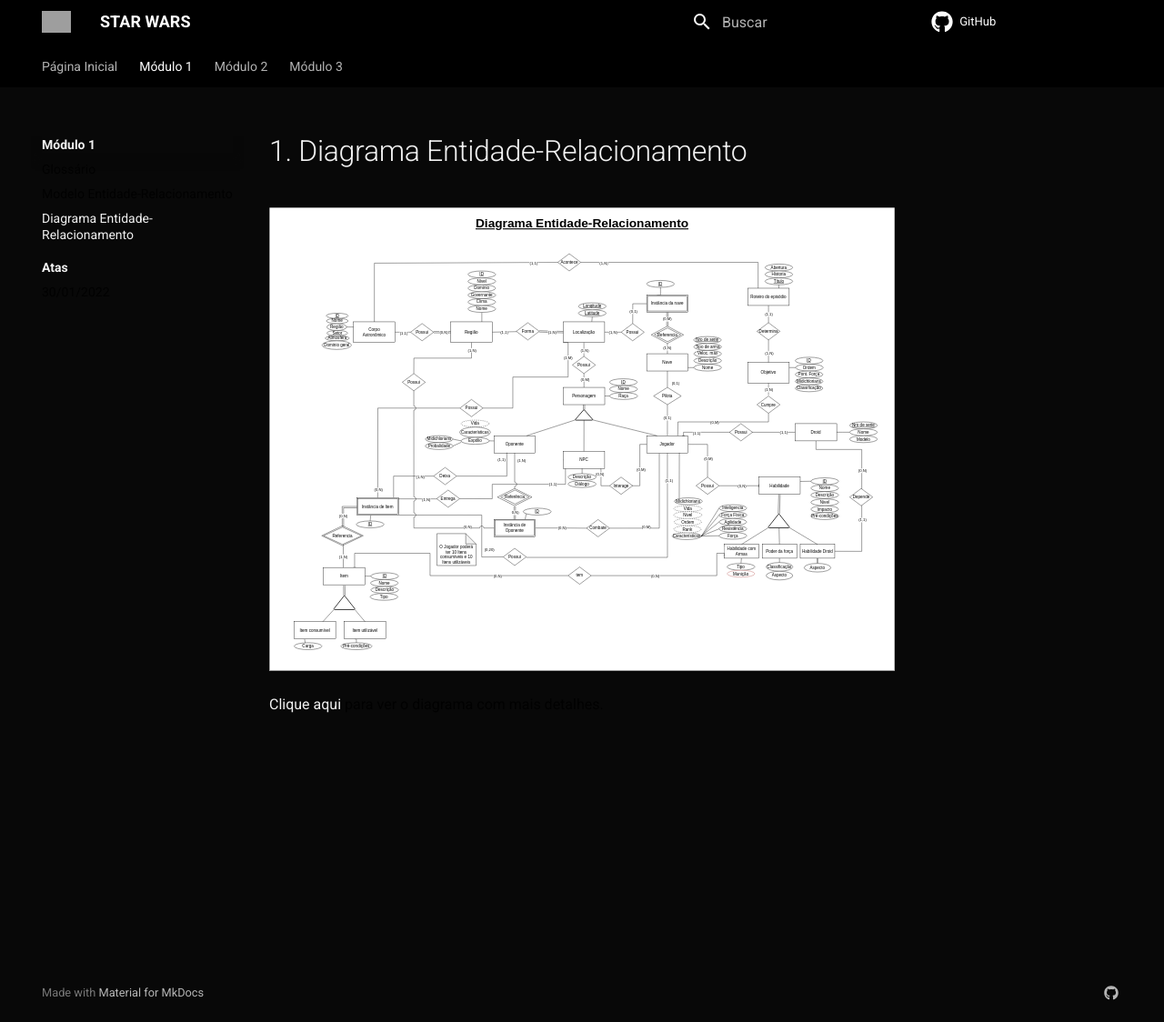
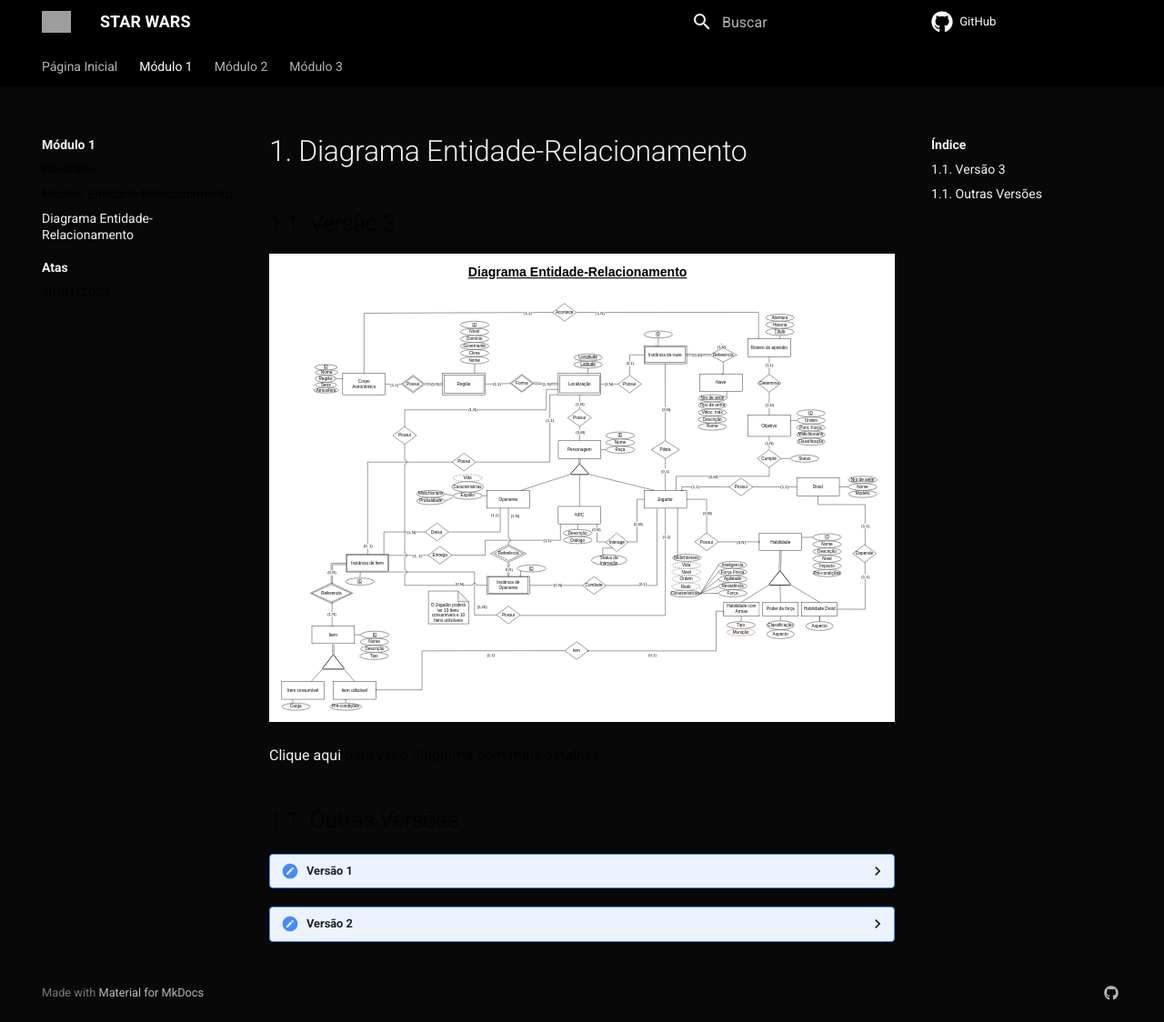
Before and after one commit to SBD1/Grupo02-starWars, an MkDocs documentation site: the page built from docs/modulo1/der.md, in a window 1280 px wide and 1124 px high. Shown: the whole window at 91% size. Built offline with MkDocs 1.6.1 and Material for MkDocs 9.7.7, drawn with Linux system fonts in a browser that asks for light colours; comment, search, counter and statistics services are not loaded; some of the changed text lies outside the part shown; grey boxes are pictures that could not be loaded.

Commit message:
Rename images
Co-authored-by: Klyssmann Oliveira <klyssmannoliveira@gmail.com>
Co-authored-by: João Gabriel <joaogabriel.c.matos@gmail.com>
Co-authored-by: Gabriel Sabanai <gabrielsabanaitrindade@gmail.com>
Co-authored-by: Luiz Henrique <luizhemrique.fnandes@gmail.com>

```diff
--- a/docs/modulo1/der.md
+++ b/docs/modulo1/der.md
@@ -1,5 +1,24 @@
 # 1. Diagrama Entidade-Relacionamento
 
-![Diagrama Entidade-Relacionamento](modulo1/../img/der.svg)
+## 1.1. Versão 3
+![Diagrama Entidade-Relacionamento](modulo1/../img/der-v3.svg)
 
-[Clique aqui](modulo1/../img/der.svg) para ver o diagrama com mais detalhes.
+<a href="http://127.0.0.1:8000/modulo1/img/der-v3.svg" target="_blank">Clique aqui</a> para ver o diagrama com mais detalhes.
+
+## 1.1. Outras Versões
+
+<details>
+  <summary>Versão 1</summary>
+
+  <img src="http://127.0.0.1:8000/modulo1/img/der-v1.jpg" alt="Modelo Relacional v0.1">
+
+  <a href="http://127.0.0.1:8000/modulo1/img/der-v1.jpg" target="_blank">Clique aqui</a> para ver o diagrama com mais detalhes.
+</details>
+
+<details>
+  <summary>Versão 2</summary>
+
+  <img src="http://127.0.0.1:8000/modulo1/img/der-v2.svg" alt="Modelo Relacional v0.1">
+
+  <a href="http://127.0.0.1:8000/modulo1/img/der-v2.svg" target="_blank">Clique aqui</a> para ver o diagrama com mais detalhes.
+</details>
```
Also changed, not shown: docs/modulo1/img/der-v1.jpg (renamed from docs/modulo1/img/der.jpg), docs/modulo1/img/der-v2.svg (renamed from docs/modulo1/img/der.svg), docs/modulo1/img/der-v3.svg (added), docs/modulo2/img/modelo-relacional-v0.1.svg (renamed from docs/modulo2/img/modelo-relacional-V1.svg), docs/modulo2/img/modelo-relacional-v0.2.svg (renamed from docs/modulo2/img/modelo-relacional-v2.svg), docs/modulo2/img/modelo-relacional-v0.3.svg (renamed from docs/modulo2/img/modelo-relacional-v3.svg).
